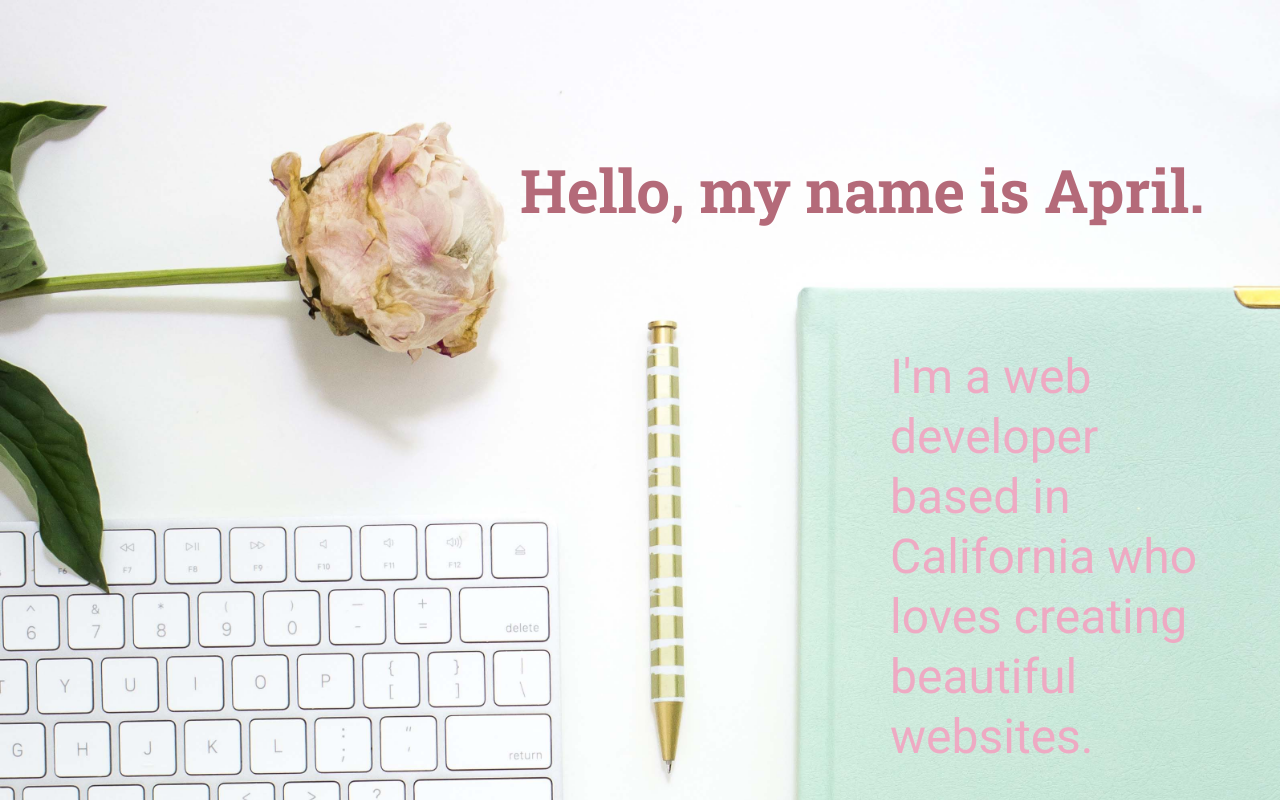
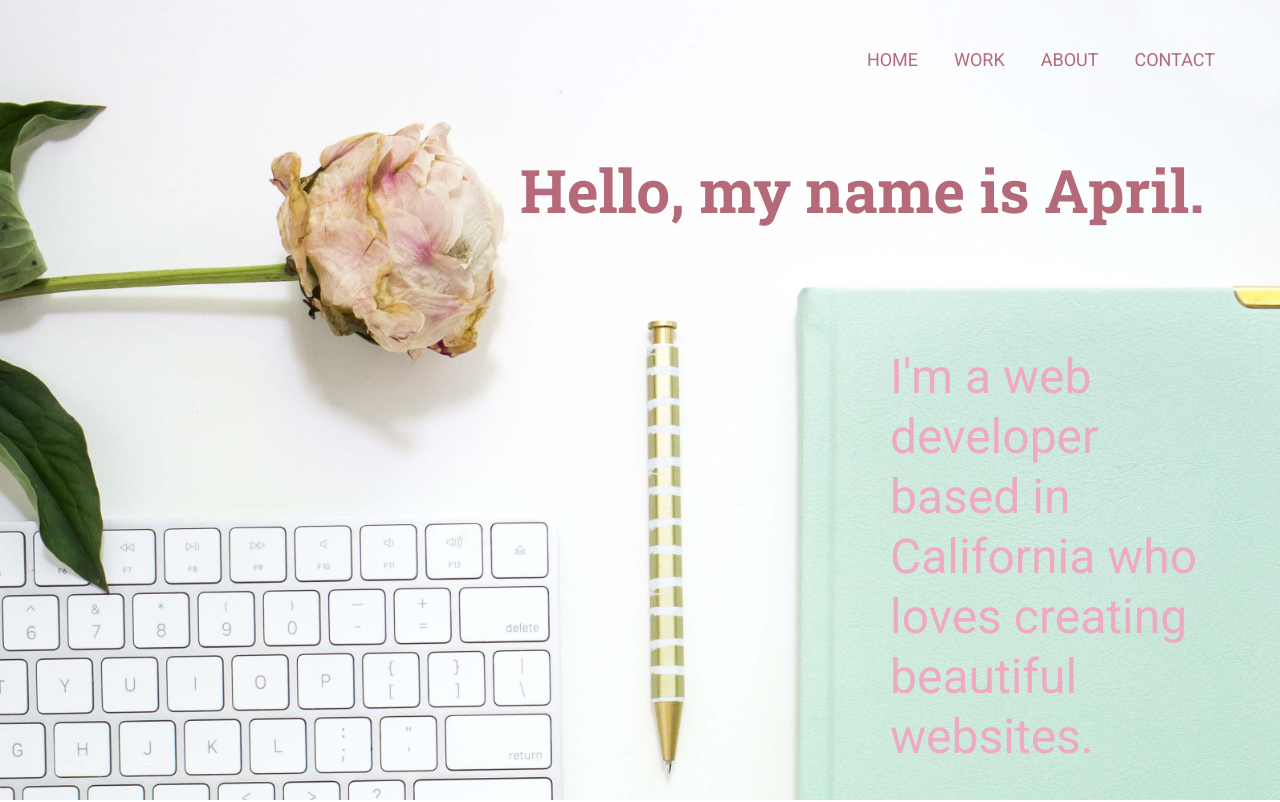
Before and after one commit to abowler2/101-milestone, a plain HTML site: page index.html in a window 1280 px wide. Shown: the top 802 px of the page. Drawn offline with Linux system fonts and the light colour scheme.

Commit message:
added work page and nav

```diff
--- a/css/main.css
+++ b/css/main.css
@@ -95,6 +95,23 @@ header p {
   line-height: 60px;
 }
 
+nav {
+  float: right;
+  padding: 20px 25px;
+}
+
+nav ul li {
+  display: inline-block;
+}
+
+nav ul li a {
+  color: #b46a79;
+  font-size: 18px;
+  text-decoration: none;
+  text-transform: uppercase;
+  padding-left: 30px;
+}
+
 /***** WORK ******/
 
 
--- a/index.html
+++ b/index.html
@@ -11,6 +11,16 @@
     <body>
         <div>
             <header>
+                <div class="full-width">
+                    <nav>
+                        <ul>
+                            <li><a href="index.html">Home</a></li>
+                            <li><a href="work/index.html">Work</a></li>
+                            <li><a href="#about">About</a></li>
+                            <li><a href="#contact">Contact</a></li>
+                        </ul>
+                    </nav>
+                </div>
                 <div class="full-width">
                     <h1>Hello, my name is April.</h1>
                     <p>I'm a web developer based in California who loves creating beautiful websites.</p>
```
Also changed, not shown: work/index.html (added, +13 -0 lines).
